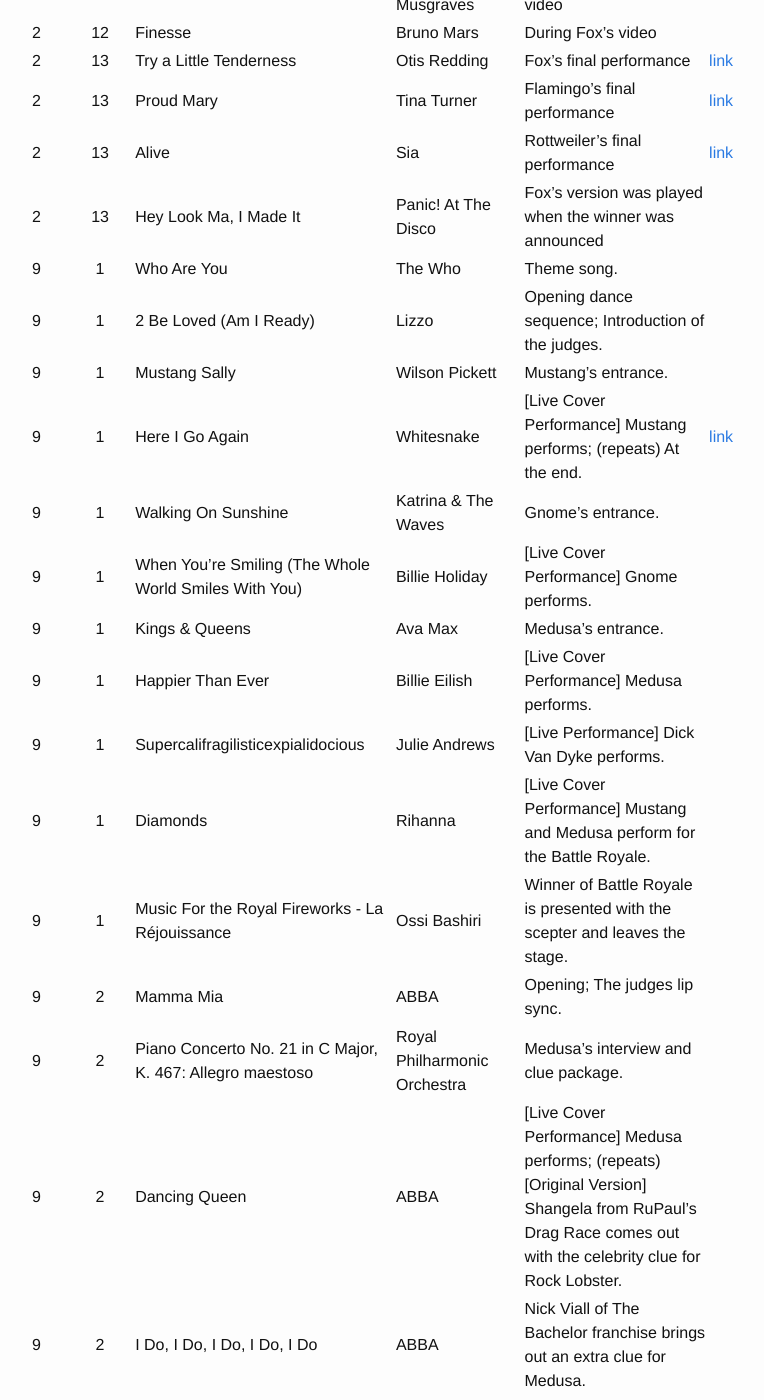
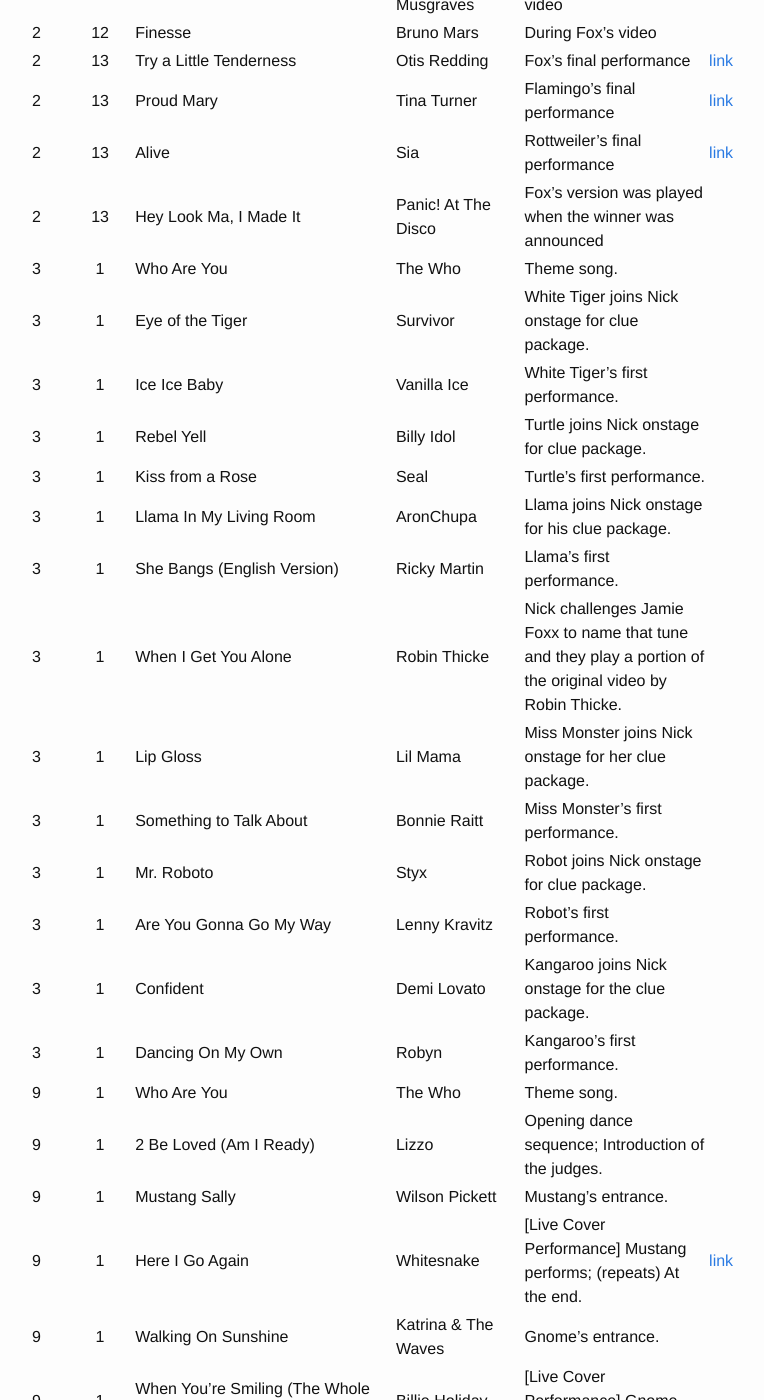
Before and after one commit to roclar/roclar.github.io, a Jekyll site: the page built from MaskedSingerSongs.md, in a window 1280 px wide and 1400 px high, scrolled down 9769 px. Shown: the whole window, without its empty margins (265-1029 px from the left). Built offline with Jekyll 4.4.1, drawn with Linux system fonts in a browser that asks for light colours.

Commit message:
Added season 3 episode 1 list

```diff
--- a/MaskedSingerSongs.md
+++ b/MaskedSingerSongs.md
@@ -188,6 +188,20 @@
 | 2 | 13 | Proud Mary | Tina Turner | Flamingo's final performance | [link](https://www.youtube.com/watch?v=ZMn7bwC-U3I&list=PLz9NWt_Q83CldZYtYZ-W0mt6QU7AMZkMt&index=71) |
 | 2 | 13 | Alive | Sia | Rottweiler's final performance | [link](https://www.youtube.com/watch?v=i7BYgWec1Sg&list=PLz9NWt_Q83CldZYtYZ-W0mt6QU7AMZkMt&index=70) |
 | 2 | 13 | Hey Look Ma, I Made It | Panic! At The Disco | Fox's version was played when the winner was announced | |
+| 3 | 1 | Who Are You | The Who | Theme song. | |
+| 3 | 1 | Eye of the Tiger | Survivor | White Tiger joins Nick onstage for clue package. | |
+| 3 | 1 | Ice Ice Baby | Vanilla Ice | White Tiger's first performance. | |
+| 3 | 1 | Rebel Yell | Billy Idol | Turtle joins Nick onstage for clue package. | |
+| 3 | 1 | Kiss from a Rose | Seal | Turtle's first performance. | |
+| 3 | 1 | Llama In My Living Room | AronChupa | Llama joins Nick onstage for his clue package. | |
+| 3 | 1 | She Bangs (English Version) | Ricky Martin | Llama's first performance. | |
+| 3 | 1 | When I Get You Alone | Robin Thicke | Nick challenges Jamie Foxx to name that tune and they play a portion of the original video by Robin Thicke. | |
+| 3 | 1 | Lip Gloss | Lil Mama | Miss Monster joins Nick onstage for her clue package. | |
+| 3 | 1 | Something to Talk About | Bonnie Raitt | Miss Monster's first performance. | |
+| 3 | 1 | Mr. Roboto | Styx | Robot joins Nick onstage for clue package. | |
+| 3 | 1 | Are You Gonna Go My Way | Lenny Kravitz | Robot's first performance. | |
+| 3 | 1 | Confident | Demi Lovato | Kangaroo joins Nick onstage for the clue package. | |
+| 3 | 1 | Dancing On My Own | Robyn | Kangaroo's first performance. | |
 | 9 | 1 | Who Are You | The Who | Theme song. | |
 | 9 | 1 | 2 Be Loved (Am I Ready) | Lizzo | Opening dance sequence; Introduction of the judges. | |
 | 9 | 1 | Mustang Sally | Wilson Pickett | Mustang's entrance. | |
```
